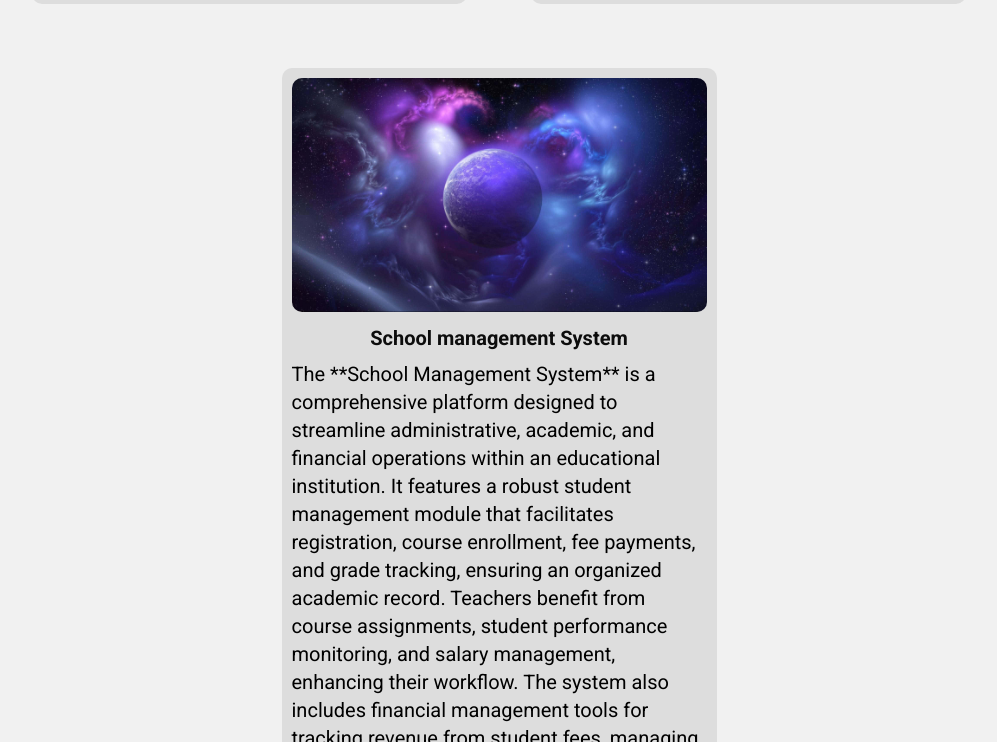
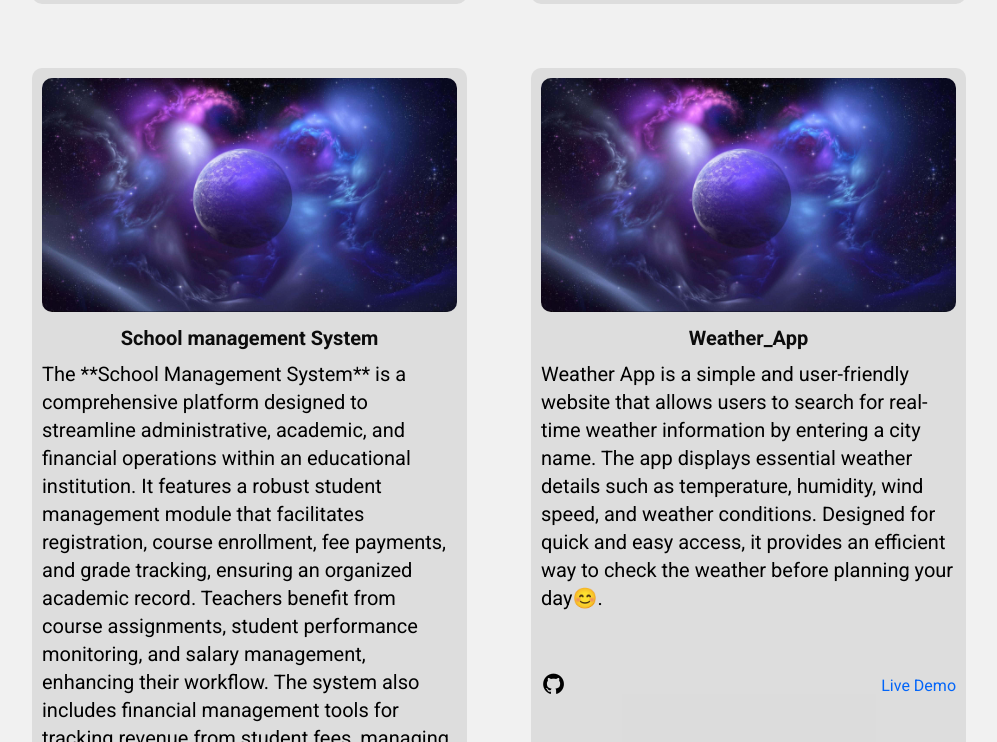
Before and after one commit to Youssefaboalyouser/portfolio-task, a plain HTML site: page index.html in a window 1280 px wide. Shown: the part 7558-8300 px from the top of the page, without its empty margins (141-1138 px from the left). Drawn offline with nearby package versions, Linux system fonts and the light colour scheme.

Commit message:
new project added

```diff
--- a/index.html
+++ b/index.html
@@ -358,6 +358,21 @@
                             class="bx bxl-github"></i></a>
                 </div>
             </div>
+            <!-- ==================================== -->
+            <div class="project-card">
+                <img src="./assessts/background.jpg" alt="Image" width="100" loading="lazy">
+                <h3>Weather_App</h3>
+                <p>Weather App is a simple and user-friendly website that allows users to search for real-time weather
+                    information by entering a city name. The app displays essential weather details such as temperature,
+                    humidity, wind speed, and weather conditions. Designed for quick and easy access, it provides an
+                    efficient way to check the weather before planning your day😊.</p>
+                <div class="project-links">
+                    <a href="https://github.com/Youssefaboalyouser/Weather_app" _blank"><i
+                            class="bx bxl-github"></i></a>
+                    <a href="https://youssefaboalyouser.github.io/Weather_app/" class="live-demo" target="_blank">Live
+                        Demo</a>
+                </div>
+            </div>
         </div>
     </section>
     <!-- contanct section -->
```
